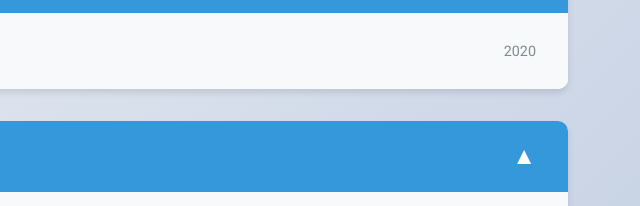
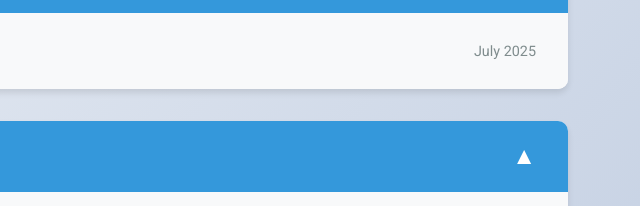
Before and after one commit to MohsinFurkh/Presentations, a plain HTML site: page index.html in a window 1280 px wide. Shown: the part 341-547 px from the top of the page, 640-1280 px from the left. Drawn offline with Linux system fonts and the light colour scheme.

Commit message:
Update index.html

```diff
--- a/index.html
+++ b/index.html
@@ -153,7 +153,7 @@
                     <div class="presentation-item">
                         <a href="./Discrete Mathematics/Functions.html" class="presentation-link">
                             <span class="presentation-title">Functions in Discrete Mathematics</span>
-                            <span class="presentation-date">2020</span>
+                            <span class="presentation-date">July 2025</span>
                         </a>
                     </div>
                 </div>
```
